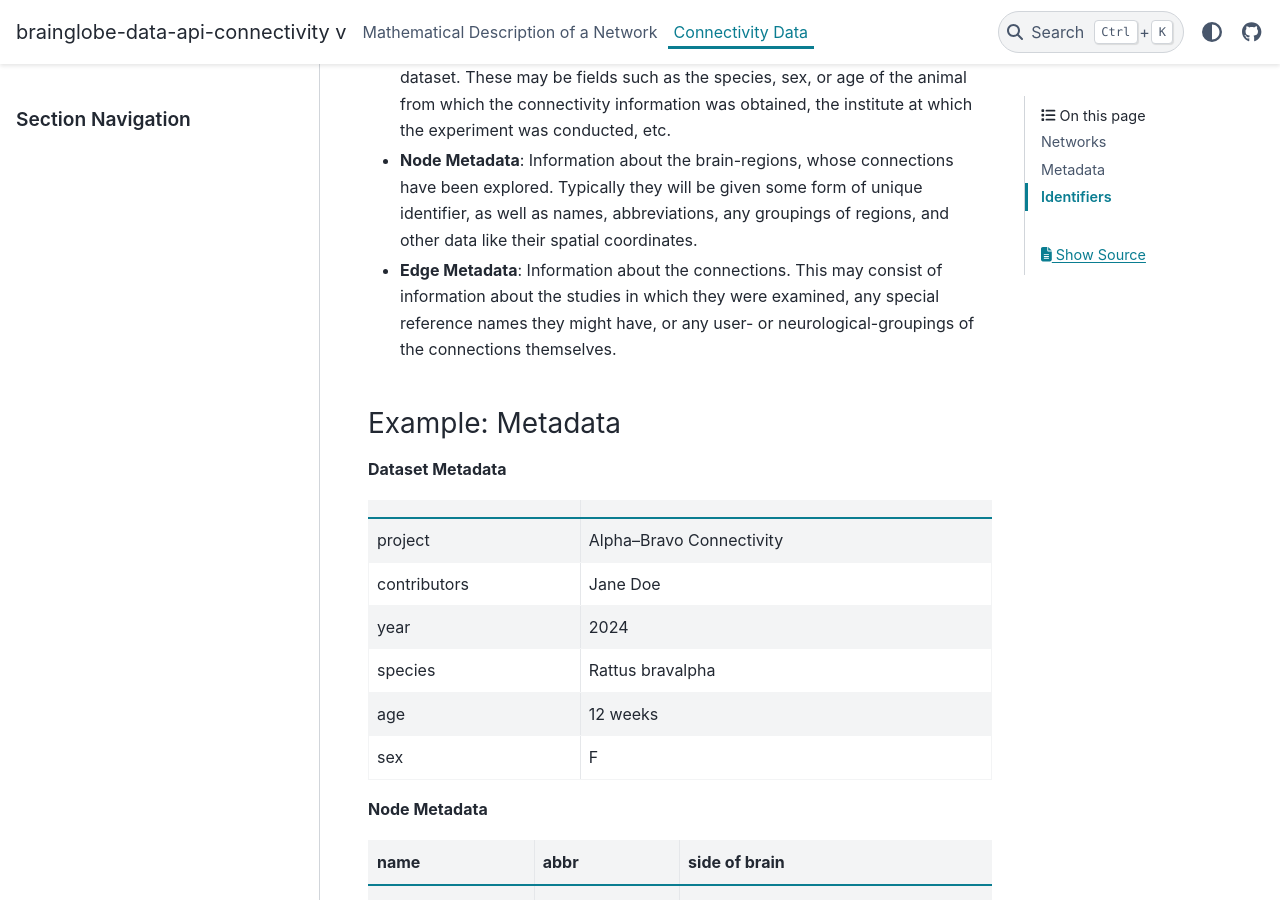
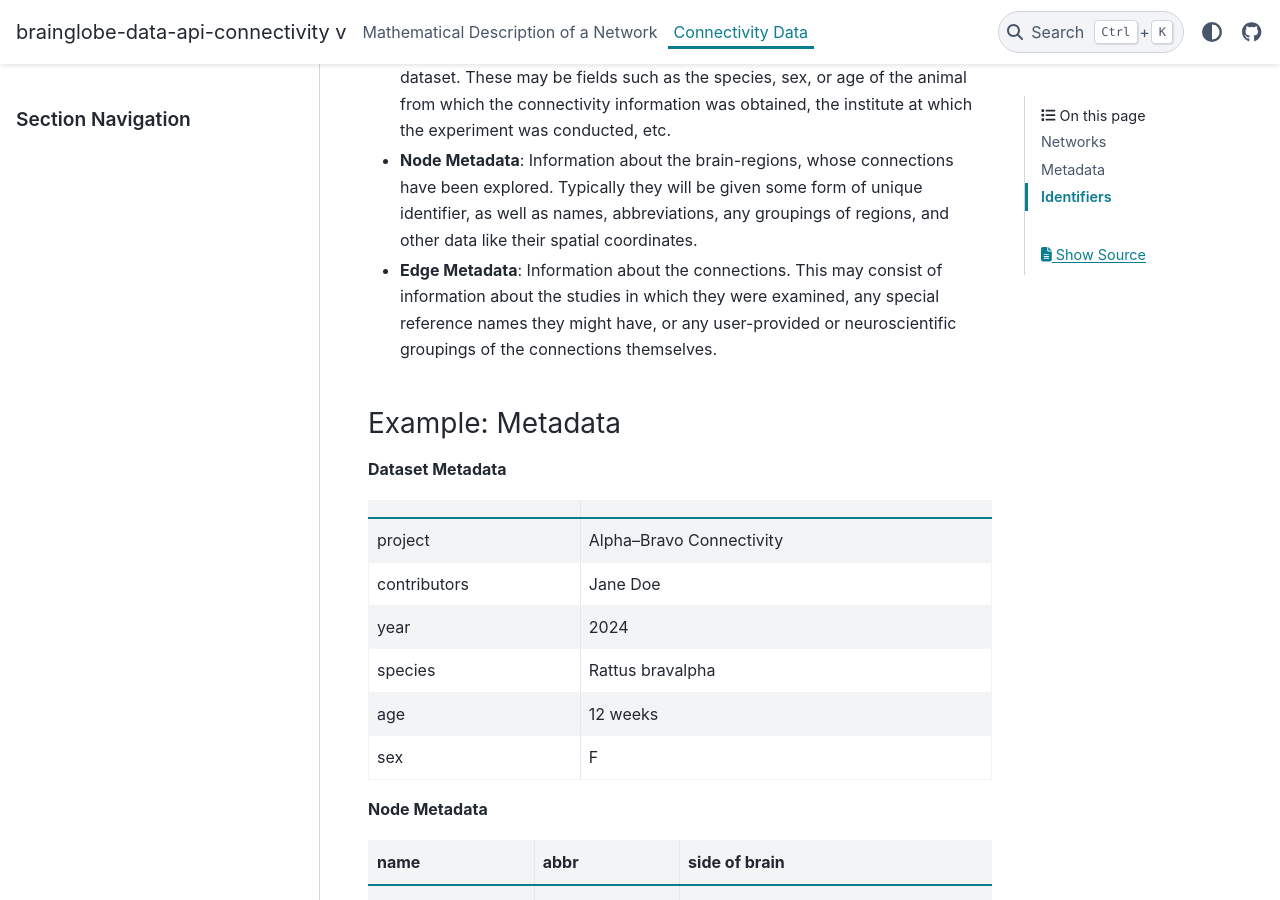
Before and after one commit to brainglobe/brainglobe-data-api-connectivity, a Sphinx documentation site: the page built from docs/source/connectivity-data.md, in a window 1280 px wide and 900 px high, scrolled down 2510 px. Built offline with Sphinx 7.4.7 and the PyData theme 0.15.4, drawn with Linux system fonts in a browser that asks for light colours; pages that are not in the unit, such as notebooks, are missing from menus; some of the changed text lies outside the part shown.

Commit message:
Apply suggestions from code review
Co-authored-by: Adam Tyson <code@adamltyson.com>
Co-authored-by: Will Graham <32364977+willGraham01@users.noreply.github.com>

```diff
--- a/docs/source/connectivity-data.md
+++ b/docs/source/connectivity-data.md
@@ -68,7 +68,7 @@ Connectivity metadata generally consists of the following components:
 - **Node Metadata**: Information about the brain-regions, whose connections have been explored.
   Typically they will be given some form of unique identifier, as well as names, abbreviations, any groupings of regions, and other data like their spatial coordinates.
 - **Edge Metadata**: Information about the connections.
-  This may consist of information about the studies in which they were examined, any special reference names they might have, or any user- or neurological-groupings of the connections themselves.
+  This may consist of information about the studies in which they were examined, any special reference names they might have, or any user-provided or neuroscientific groupings of the connections themselves.
 
 ### Example: Metadata
 
```
Also changed, not shown: other parts of docs/source/connectivity-data.md (+3 -3 lines), docs/source/index.md (+1 -1 lines).
